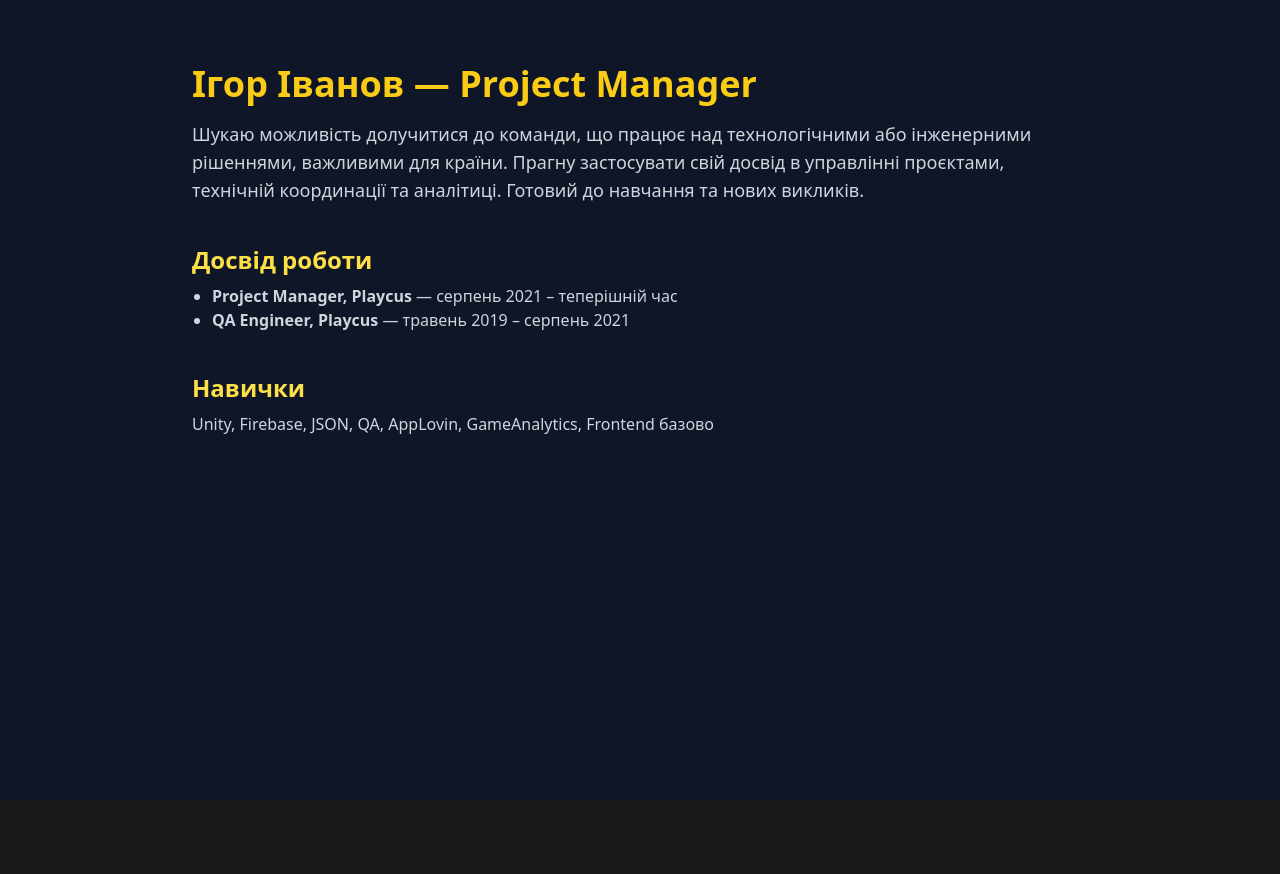
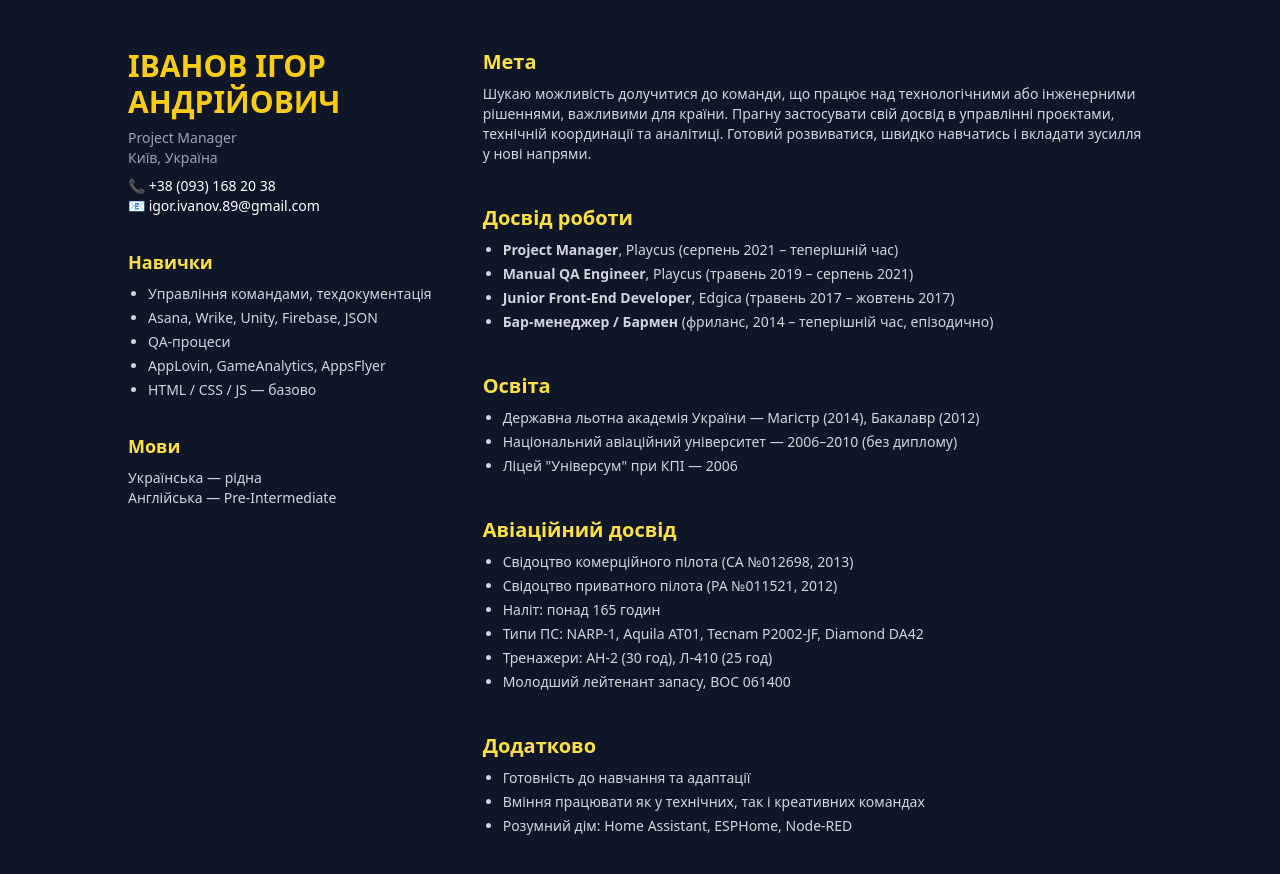
Before and after one commit to OKchesterOK/cv-landing, a React (Vite) app: page / in a window 1280 px wide. Shown: the top 874 px of the page. Before the commit the page ends 800 px from the top, so only its background shows below. Built offline with nearby package versions, Linux system fonts and the light colour scheme.

Commit message:
Update App.jsx

```diff
--- a/src/App.jsx
+++ b/src/App.jsx
@@ -2,22 +2,85 @@ import React from 'react';
 
 export default function App() {
   return (
-    <main className="min-h-screen bg-[#0e1628] text-white px-6 py-16 font-sans">
-      <div className="max-w-4xl mx-auto">
-        <h1 className="text-4xl font-bold mb-4 text-yellow-400">Ігор Іванов — Project Manager</h1>
-        <p className="mb-6 text-lg text-gray-300">
-          Шукаю можливість долучитися до команди, що працює над технологічними або інженерними рішеннями, важливими для країни.
-          Прагну застосувати свій досвід в управлінні проєктами, технічній координації та аналітиці. Готовий до навчання та нових викликів.
-        </p>
+    <main className="min-h-screen bg-[#0e1628] text-white px-6 py-12 font-sans">
+      <div className="max-w-5xl mx-auto grid md:grid-cols-3 gap-10">
+        <aside>
+          <div className="mb-8">
+            <h2 className="text-3xl font-bold text-yellow-400 mb-2">ІВАНОВ ІГОР АНДРІЙОВИЧ</h2>
+            <p className="text-sm text-gray-400">Project Manager</p>
+            <p className="text-sm text-gray-400">Київ, Україна</p>
+            <p className="text-sm mt-2">📞 +38 (093) 168 20 38</p>
+            <p className="text-sm">📧 igor.ivanov.89@gmail.com</p>
+          </div>
 
-        <h2 className="text-2xl font-semibold mt-10 mb-2 text-yellow-300">Досвід роботи</h2>
-        <ul className="list-disc pl-5 text-gray-300">
-          <li><strong>Project Manager, Playcus</strong> — серпень 2021 – теперішній час</li>
-          <li><strong>QA Engineer, Playcus</strong> — травень 2019 – серпень 2021</li>
-        </ul>
+          <div className="mb-8">
+            <h3 className="text-lg font-semibold text-yellow-300">Навички</h3>
+            <ul className="list-disc pl-5 text-sm mt-2 text-gray-300 space-y-1">
+              <li>Управління командами, техдокументація</li>
+              <li>Asana, Wrike, Unity, Firebase, JSON</li>
+              <li>QA-процеси</li>
+              <li>AppLovin, GameAnalytics, AppsFlyer</li>
+              <li>HTML / CSS / JS — базово</li>
+            </ul>
+          </div>
 
-        <h2 className="text-2xl font-semibold mt-10 mb-2 text-yellow-300">Навички</h2>
-        <p className="text-gray-300">Unity, Firebase, JSON, QA, AppLovin, GameAnalytics, Frontend базово</p>
+          <div className="mb-8">
+            <h3 className="text-lg font-semibold text-yellow-300">Мови</h3>
+            <p className="text-sm text-gray-300 mt-2">Українська — рідна</p>
+            <p className="text-sm text-gray-300">Англійська — Pre-Intermediate</p>
+          </div>
+        </aside>
+
+        <section className="md:col-span-2 space-y-10">
+          <div>
+            <h3 className="text-xl font-semibold text-yellow-300 mb-2">Мета</h3>
+            <p className="text-sm text-gray-300">
+              Шукаю можливість долучитися до команди, що працює над технологічними або інженерними рішеннями, важливими для країни.
+              Прагну застосувати свій досвід в управлінні проєктами, технічній координації та аналітиці.
+              Готовий розвиватися, швидко навчатись і вкладати зусилля у нові напрями.
+            </p>
+          </div>
+
+          <div>
+            <h3 className="text-xl font-semibold text-yellow-300 mb-2">Досвід роботи</h3>
+            <ul className="list-disc pl-5 text-sm text-gray-300 space-y-1">
+              <li><strong>Project Manager</strong>, Playcus (серпень 2021 – теперішній час)</li>
+              <li><strong>Manual QA Engineer</strong>, Playcus (травень 2019 – серпень 2021)</li>
+              <li><strong>Junior Front-End Developer</strong>, Edgica (травень 2017 – жовтень 2017)</li>
+              <li><strong>Бар-менеджер / Бармен</strong> (фриланс, 2014 – теперішній час, епізодично)</li>
+            </ul>
+          </div>
+
+          <div>
+            <h3 className="text-xl font-semibold text-yellow-300 mb-2">Освіта</h3>
+            <ul className="list-disc pl-5 text-sm text-gray-300 space-y-1">
+              <li>Державна льотна академія України — Магістр (2014), Бакалавр (2012)</li>
+              <li>Національний авіаційний університет — 2006–2010 (без диплому)</li>
+              <li>Ліцей "Універсум" при КПІ — 2006</li>
+            </ul>
+          </div>
+
+          <div>
+            <h3 className="text-xl font-semibold text-yellow-300 mb-2">Авіаційний досвід</h3>
+            <ul className="list-disc pl-5 text-sm text-gray-300 space-y-1">
+              <li>Свідоцтво комерційного пілота (СА №012698, 2013)</li>
+              <li>Свідоцтво приватного пілота (РА №011521, 2012)</li>
+              <li>Наліт: понад 165 годин</li>
+              <li>Типи ПС: NARP-1, Aquila AT01, Tecnam P2002-JF, Diamond DA42</li>
+              <li>Тренажери: АН-2 (30 год), Л-410 (25 год)</li>
+              <li>Молодший лейтенант запасу, ВОС 061400</li>
+            </ul>
+          </div>
+
+          <div>
+            <h3 className="text-xl font-semibold text-yellow-300 mb-2">Додатково</h3>
+            <ul className="list-disc pl-5 text-sm text-gray-300 space-y-1">
+              <li>Готовність до навчання та адаптації</li>
+              <li>Вміння працювати як у технічних, так і креативних командах</li>
+              <li>Розумний дім: Home Assistant, ESPHome, Node-RED</li>
+            </ul>
+          </div>
+        </section>
       </div>
     </main>
   );
```
